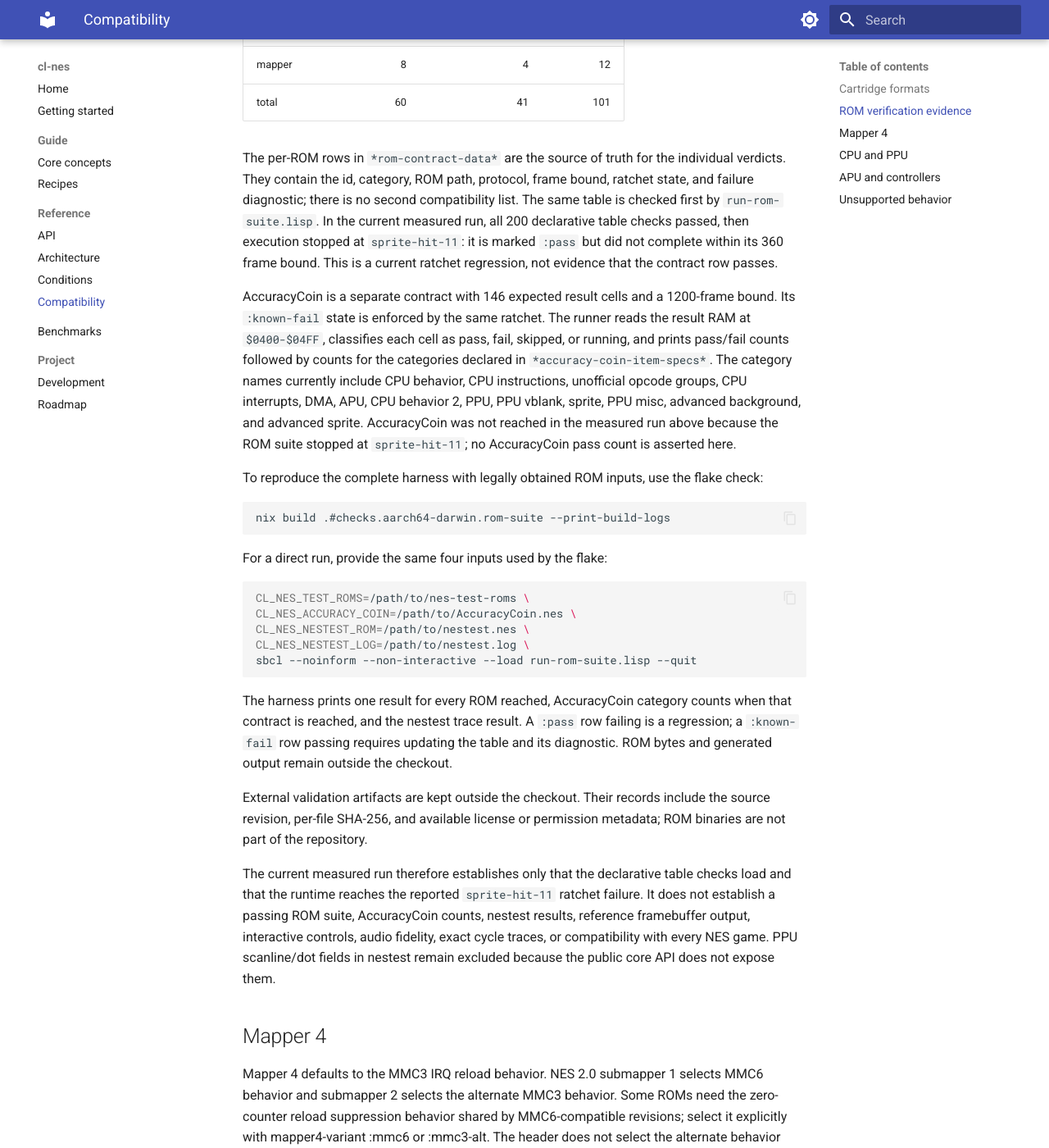
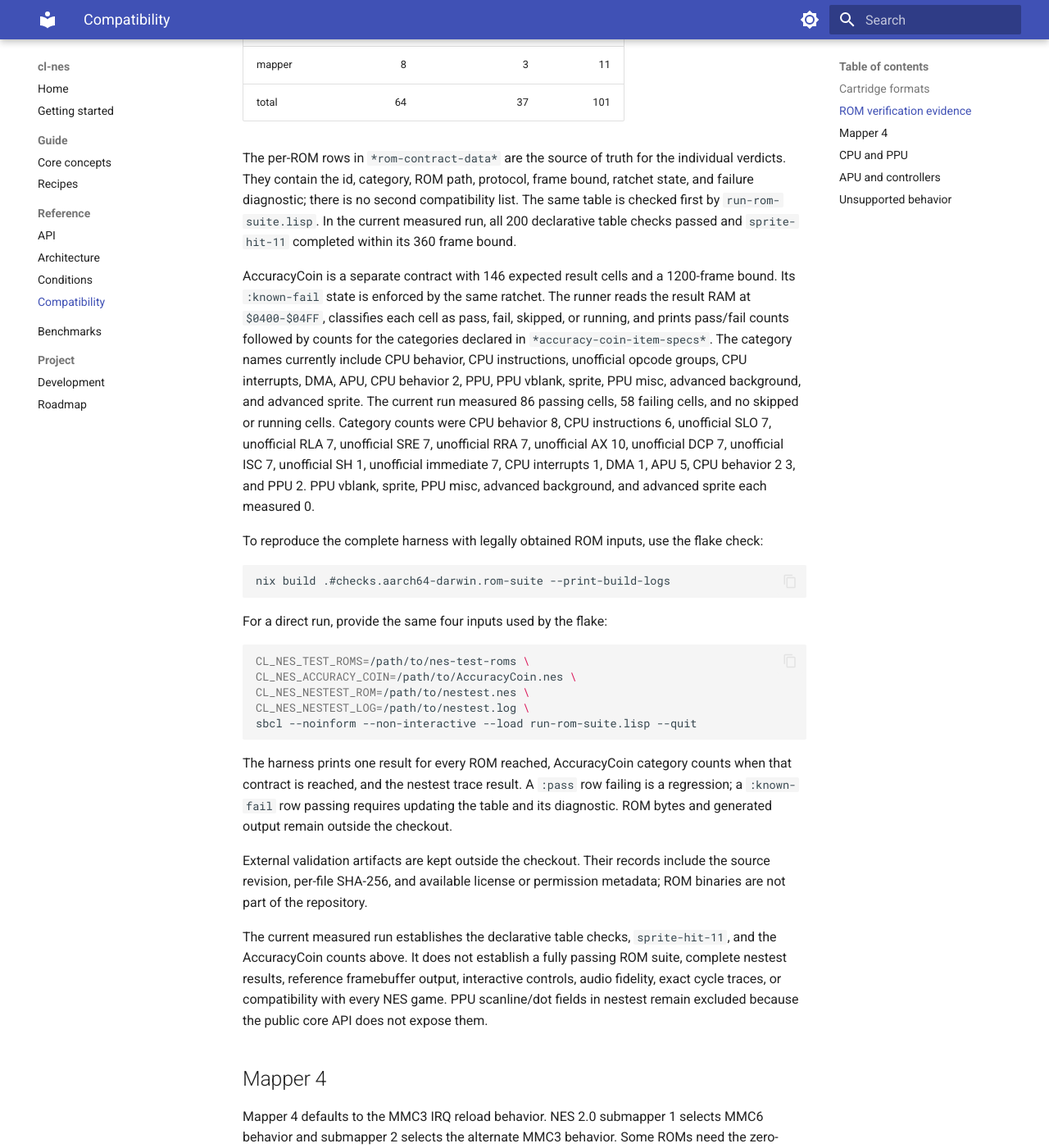
Before and after one commit to nerima-lisp/cl-nes, an MkDocs documentation site: the page built from docs/src/reference/compatibility.md, in a window 1280 px wide and 1400 px high, scrolled down 1294 px. Shown: the whole window at 82% size. Built offline with MkDocs 1.6.1 and Material for MkDocs 9.7.7, drawn with Linux system fonts in a browser that asks for light colours; some of the changed text lies outside the part shown.

```diff
--- a/docs/src/reference/compatibility.md
+++ b/docs/src/reference/compatibility.md
@@ -38,27 +38,25 @@ check and requires its recorded baseline to be updated.
 
 The table is the ROM-by-ROM verdict: `:pass` rows are required to pass, and
 `:known-fail` rows are expected to fail until their recorded limitation is
-fixed. The current table contains 101 bounded ROM contracts. Its category
+fixed. The current table contains 100 bounded ROM contracts. Its category
 counts are derived from the `:category` and `:state` fields in
 `t/rom-suite/protocols.lisp`:
 
 | category | expected pass | expected known-fail | total |
 | --- | ---: | ---: | ---: |
 | CPU | 28 | 10 | 38 |
-| PPU | 16 | 19 | 35 |
+| PPU | 20 | 15 | 35 |
 | APU | 8 | 6 | 14 |
 | DMA | 0 | 2 | 2 |
-| mapper | 8 | 4 | 12 |
-| total | 60 | 41 | 101 |
+| mapper | 8 | 3 | 11 |
+| total | 64 | 37 | 101 |
 
 The per-ROM rows in `*rom-contract-data*` are the source of truth for the
 individual verdicts. They contain the id, category, ROM path, protocol, frame
 bound, ratchet state, and failure diagnostic; there is no second compatibility
 list. The same table is checked first by `run-rom-suite.lisp`. In the current
-measured run, all 200 declarative table checks passed, then execution stopped
-at `sprite-hit-11`: it is marked `:pass` but did not complete within its 360
-frame bound. This is a current ratchet regression, not evidence that the
-contract row passes.
+measured run, all 200 declarative table checks passed and `sprite-hit-11`
+completed within its 360 frame bound.
 
 AccuracyCoin is a separate contract with 146 expected result cells and a
 1200-frame bound. Its `:known-fail` state is enforced by the same ratchet. The
@@ -67,9 +65,13 @@ fail, skipped, or running, and prints pass/fail counts followed by counts for
 the categories declared in `*accuracy-coin-item-specs*`. The category names
 currently include CPU behavior, CPU instructions, unofficial opcode groups,
 CPU interrupts, DMA, APU, CPU behavior 2, PPU, PPU vblank, sprite, PPU misc,
-advanced background, and advanced sprite. AccuracyCoin was not reached in the
-measured run above because the ROM suite stopped at `sprite-hit-11`; no
-AccuracyCoin pass count is asserted here.
+advanced background, and advanced sprite. The current run measured 86 passing
+cells, 58 failing cells, and no skipped or running cells. Category counts were
+CPU behavior 8, CPU instructions 6, unofficial SLO 7, unofficial RLA 7,
+unofficial SRE 7, unofficial RRA 7, unofficial AX 10, unofficial DCP 7,
+unofficial ISC 7, unofficial SH 1, unofficial immediate 7, CPU interrupts 1,
+DMA 1, APU 5, CPU behavior 2 3, and PPU 2. PPU vblank, sprite, PPU misc,
+advanced background, and advanced sprite each measured 0.
 
 To reproduce the complete harness with legally obtained ROM inputs, use the
 flake check:
@@ -98,13 +100,12 @@ External validation artifacts are kept outside the checkout. Their records
 include the source revision, per-file SHA-256, and available license or
 permission metadata; ROM binaries are not part of the repository.
 
-The current measured run therefore establishes only that the declarative table
-checks load and that the runtime reaches the reported `sprite-hit-11` ratchet
-failure. It does not establish a passing ROM suite, AccuracyCoin counts,
-nestest results, reference framebuffer output, interactive controls, audio
-fidelity, exact cycle traces, or compatibility with every NES game. PPU
-scanline/dot fields in nestest remain excluded because the public core API does
-not expose them.
+The current measured run establishes the declarative table checks,
+`sprite-hit-11`, and the AccuracyCoin counts above. It does not establish a
+fully passing ROM suite, complete nestest results, reference framebuffer
+output, interactive controls, audio fidelity, exact cycle traces, or
+compatibility with every NES game. PPU scanline/dot fields in nestest remain
+excluded because the public core API does not expose them.
 
 ## Mapper 4
 
```
Also changed, not shown: docs/src/benchmarks.md (+11 -11 lines), 3 other files.
